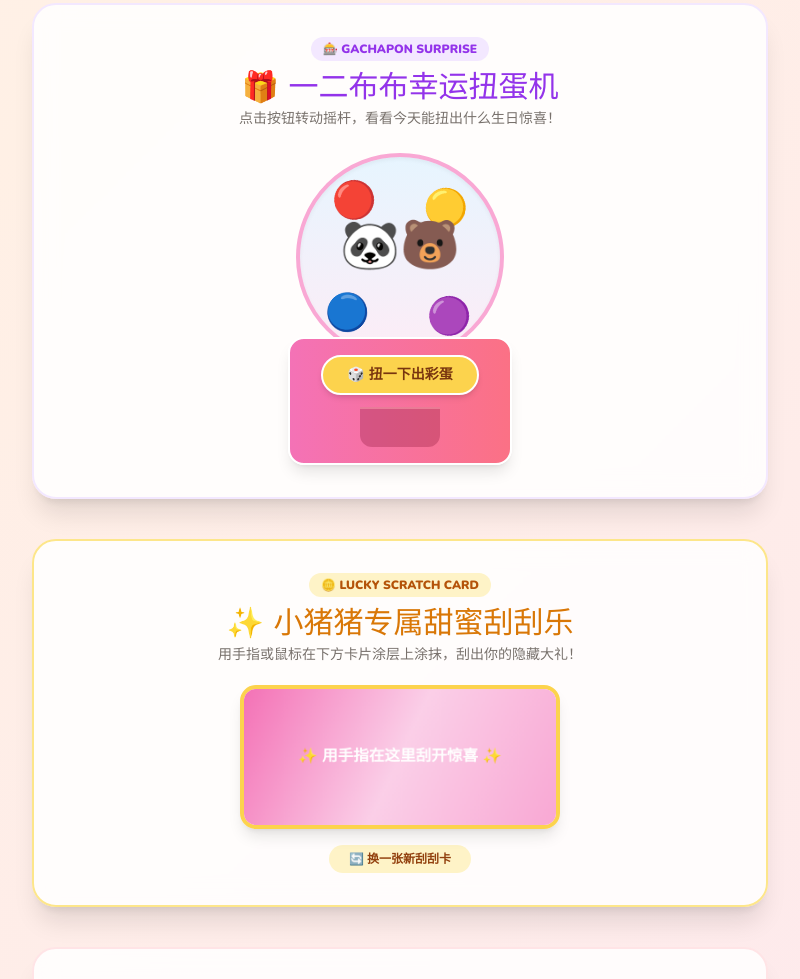
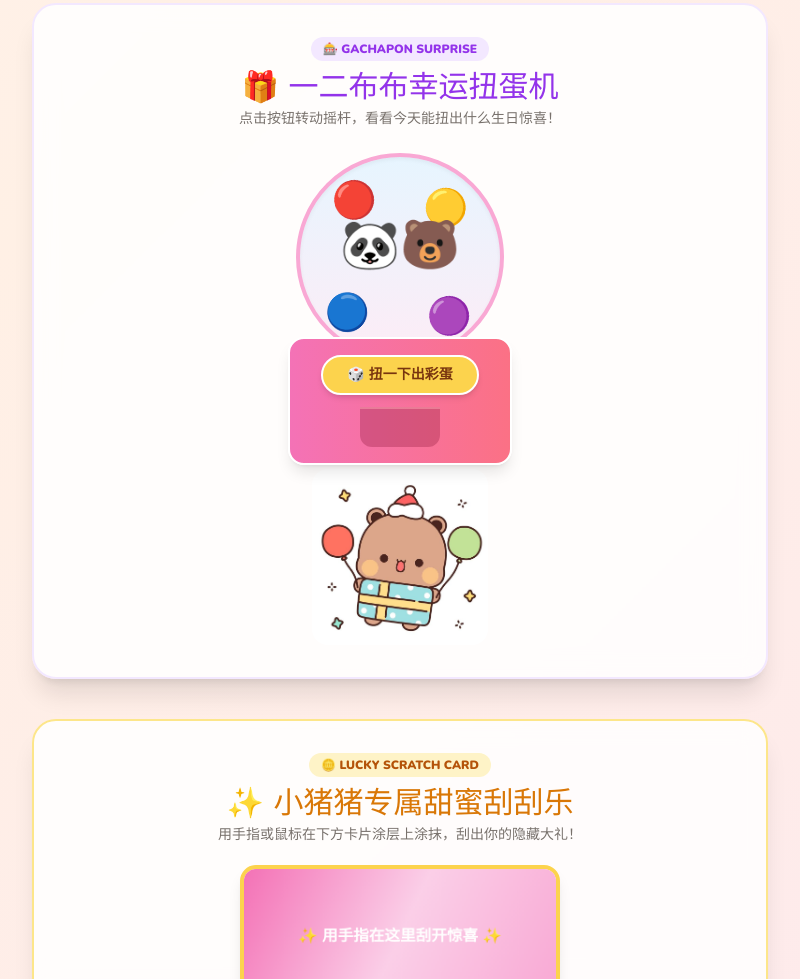
Before and after one commit to ApocKira/birthday_card, a plain HTML site: page index.html in a window 1280 px wide. Shown: the part 1821-2800 px from the top of the page, without its empty margins (240-1040 px from the left). Drawn offline with nearby package versions, Linux system fonts and the light colour scheme; a web font is replaced by a local one.

Commit message:
add images

```diff
--- a/index.html
+++ b/index.html
@@ -235,7 +235,10 @@
                         <span id="gacha-ball-drop" class="text-2xl hidden animate-bounce">🔮</span>
                     </div>
                 </div>
+
             </div>
+            <img src="gift.jpg" onerror="this.style.display='none'" alt="一二布布礼物" class="w-36 sm:w-44 h-auto rounded-2xl mix-blend-multiply mt-1" />
+
 
             <!-- 扭蛋结果展示框 -->
             <div id="gacha-result" class="hidden mt-5 bg-purple-50 border-2 border-purple-200 rounded-2xl px-6 py-4 max-w-md w-full animate-fade-in">
```
Also changed, not shown: gift.jpg (added).
